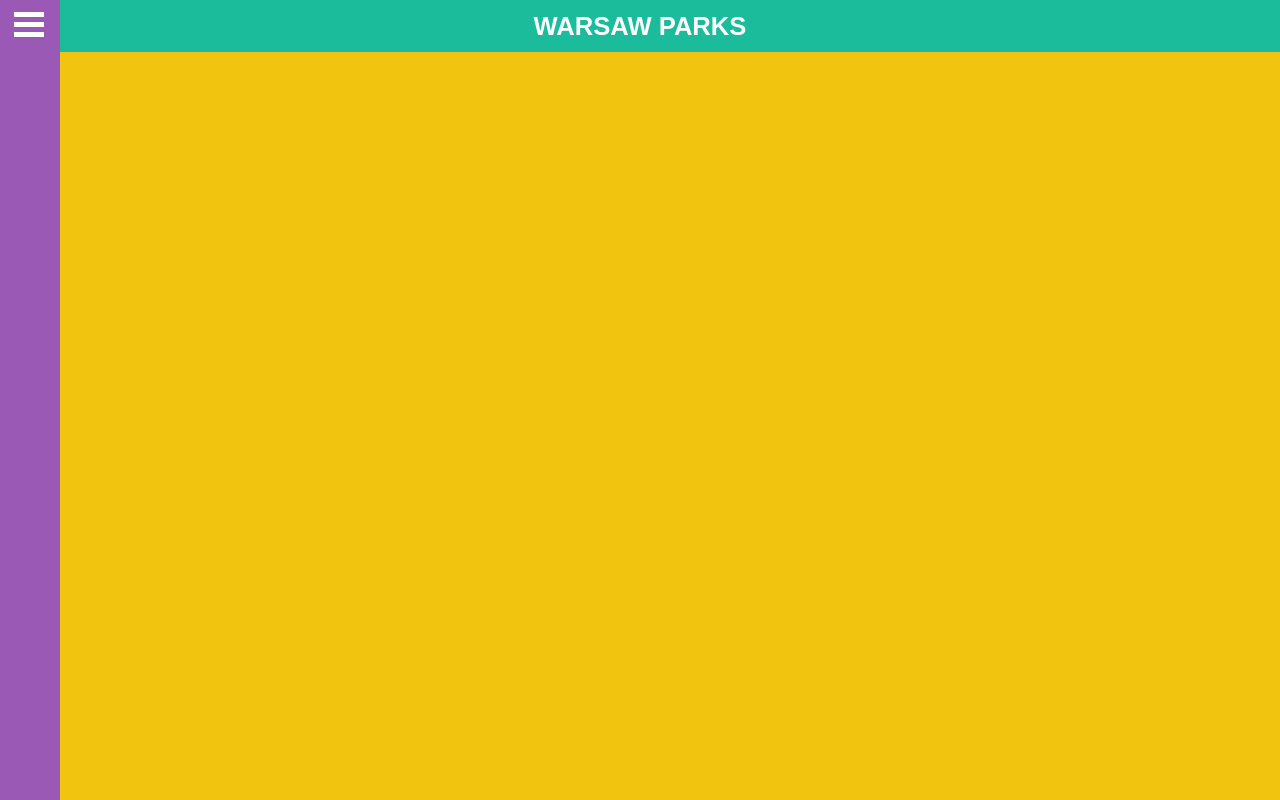
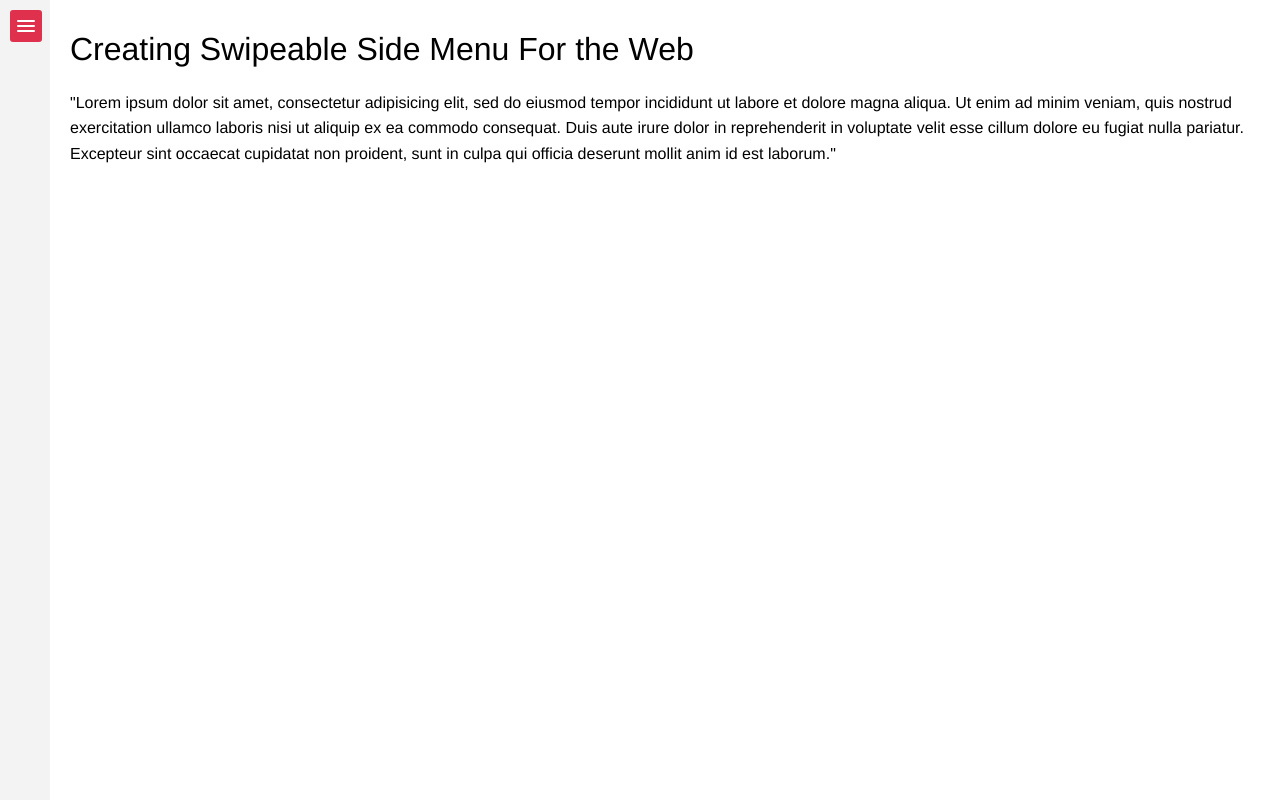
Before and after one commit to arturjonczyk/parks-map, a plain HTML site: page src/index.html in a window 1280 px wide. Drawn offline with Linux system fonts and the light colour scheme; some packages are replaced by stand-ins of ours.

Commit message:
basic change

```diff
--- a/src/index.html
+++ b/src/index.html
@@ -10,11 +10,27 @@
 </head>
 <body>
 	<div class="container">
-		<!-- HEADER -->
-		<div class="header">
+
+		<div id="sidebar">
+
+    </div>
+    <div class="main-content">
+        <div class="swipe-area"></div>
+        <a href="#" data-toggle=".container" id="sidebar-toggle">
+            <span class="bar"></span>
+            <span class="bar"></span>
+            <span class="bar"></span>
+        </a>
+        <div class="content">
+            <h1>Creating Swipeable Side Menu For the Web</h1>
+            <p>"Lorem ipsum dolor sit amet, consectetur adipisicing elit, sed do eiusmod tempor incididunt ut labore et dolore magna aliqua. Ut enim ad minim veniam, quis nostrud exercitation ullamco laboris nisi ut aliquip ex ea commodo consequat. Duis aute irure dolor in reprehenderit in voluptate velit esse cillum dolore eu fugiat nulla pariatur. Excepteur sint occaecat cupidatat non proident, sunt in culpa qui officia deserunt mollit anim id est laborum."</p>
+        </div>
+    </div>
+
+		<!-- <div class="header">
 			<h1>WARSAW PARKS</h1>
 		</div>
-		<!-- FILTER -->
+
 		<div class="filter">
 			<div class="header__menu">
   				<a id="header__button" class="hamburger" href="#">
@@ -22,9 +38,9 @@
   				</a>
 			</div>
 		</div>
-		<!-- MAP -->
+
 		<div id="map" class="map">
-		</div>
+		</div> -->
 
 	</div>
 
--- a/src/javascripts/app.js
+++ b/src/javascripts/app.js
@@ -1,7 +1,15 @@
-var $search = $('.filter'),
-	$button = $("#header__button");
+$(document).ready(function() {
+  $("[data-toggle]").click(function() {
+    var toggle_el = $(this).data("toggle");
+    $(toggle_el).toggleClass("open-sidebar");
+  });
 
-$button.on('click', function() {
-  $(this).toggleClass("hamburger--open");
-  $search.toggleClass('filter-open');
 });
+
+// var $search = $('.filter'),
+// 	$button = $("#header__button");
+
+// $button.on('click', function() {
+//   $(this).toggleClass("hamburger--open");
+//   $search.toggleClass('filter-open');
+// });
--- a/src/styles/main.css
+++ b/src/styles/main.css
@@ -9,12 +9,158 @@
   box-sizing: inherit;
 }
 
+body, html {
+    height: 100%;
+    margin: 0;
+    overflow:hidden;
+    font-family: helvetica;
+    font-weight: 100;
+}
+.container {
+    position: relative;
+    height: 100%;
+    width: 100%;
+    left: 0;
+    -webkit-transition:  left 0.4s ease-in-out;
+    -moz-transition:  left 0.4s ease-in-out;
+    -ms-transition:  left 0.4s ease-in-out;
+    -o-transition:  left 0.4s ease-in-out;
+    transition:  left 0.4s ease-in-out;
+}
+.container.open-sidebar {
+    left: 240px;
+}
+
+.swipe-area {
+    position: absolute;
+    width: 50px;
+    left: 0;
+top: 0;
+    height: 100%;
+    background: #f3f3f3;
+    z-index: 0;
+}
+#sidebar {
+    background: #9b59b6;
+    position: absolute;
+    width: 240px;
+    height: 100%;
+    left: -240px;
+    box-sizing: border-box;
+    -moz-box-sizing: border-box;
+}
+
+/*#sidebar ul {
+    margin: 0;
+    padding: 0;
+    list-style: none;
+}
+#sidebar ul li {
+    margin: 0;
+}
+#sidebar ul li a {
+    padding: 15px 20px;
+    font-size: 16px;
+    font-weight: 100;
+    color: white;
+    text-decoration: none;
+    display: block;
+    border-bottom: 1px solid #C9223D;
+    -webkit-transition:  background 0.3s ease-in-out;
+    -moz-transition:  background 0.3s ease-in-out;
+    -ms-transition:  background 0.3s ease-in-out;
+    -o-transition:  background 0.3s ease-in-out;
+    transition:  background 0.3s ease-in-out;
+}
+#sidebar ul li:hover a {
+    background: #C9223D;
+}*/
+.main-content {
+    width: 100%;
+    height: 100%;
+    padding: 10px;
+    position: relative;
+}
+.main-content .content{
+    box-sizing: border-box;
+    -moz-box-sizing: border-box;
+padding-left: 60px;
+width: 100%;
+}
+
+.main-content .content h1{
+    font-weight: 100;
+}
+.main-content .content p{
+    width: 100%;
+    line-height: 160%;
+}
+.main-content #sidebar-toggle {
+    background: #DF314D;
+    border-radius: 3px;
+    display: block;
+    position: relative;
+    padding: 10px 7px;
+    float: left;
+}
+.main-content #sidebar-toggle .bar{
+     display: block;
+    width: 18px;
+    margin-bottom: 3px;
+    height: 2px;
+    background-color: #fff;
+    border-radius: 1px;
+}
+.main-content #sidebar-toggle .bar:last-child{
+     margin-bottom: 0;
+}
 
 /****** GENERAL STRUCTURE ******/
-.container {
+/*.container {
 	display: flex;
-	flex-direction: column;
+	flex-direction: row;
+  height: 100%;
+  width: 100%;
 }
+
+#sidebar {
+    position: absolute;
+    background: #9b59b6;
+    width: 240px;
+    height: 100%;
+}
+
+.hamburger-area {
+  position: absolute;
+  widht: 50px;
+  left: 0;
+  top: 0;
+  height: 100%;
+  background: #f3f3f3;
+  z-index: 0;
+}
+
+.main-content {
+    width: 100%;
+    height: 100%;
+    padding: 10px;
+    box-sizing: border-box;
+    -moz-box-sizing: border-box;
+    position: relative;
+}
+
+.main-content #sidebar-toggle {
+    background: #DF314D;
+    border-radius: 3px;
+    display: block;
+    position: relative;
+    padding: 10px 7px;
+    float: left;
+}
+
+
+
+
 .header {
   display: flex;
 	height: 52px;
@@ -43,13 +189,13 @@
 
 .filter-open {
   left: 0px;
-}
+}*/
 
-.map {
-	/*display: flex;
-	flex-direction: row;*/
+/*.map {
+	display: flex;
+	flex-direction: row;
 	min-height: calc(100vh - 52px);
-}
+}*/
 
 /*.search__result-open {
 	position: absolute;
@@ -62,7 +208,7 @@
   	transition: all 0.4s ease-in-out;
   	z-index: 10;
 
-}*/
+}
 .filter-open {
 	left: 0px;
 }
@@ -71,11 +217,11 @@
 	width: 100%;
 	background-color: #f1c40f;
 	text-align: center;
-}
+}*/
 /****** END GENERAL STRUCTURE ******/
 
 /****** HEADER - HAMBURGER ******/
-.header__menu {
+/*.header__menu {
   position: absolute;
   top: 12px;
   right: 46px;
@@ -131,5 +277,5 @@
   -webkit-transform: rotate(45deg);
   -ms-transform: rotate(45deg);
   transform: rotate(45deg);
-}
+}*/
 /****** END HEADER - HAMBURGER ******/
```
